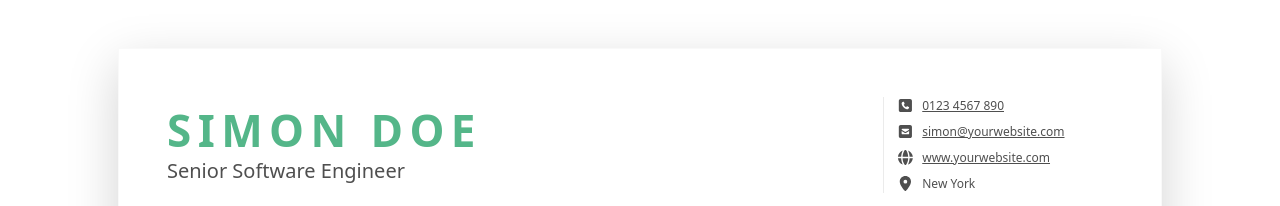
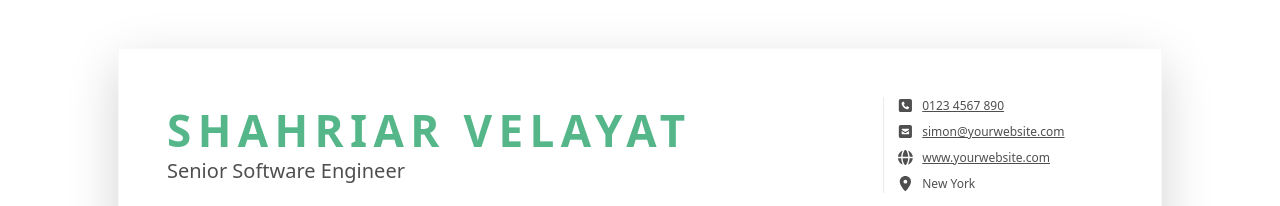
Before and after one commit to ShahriarVelayat/velayat.me, a plain HTML site: page index.html in a window 1280 px wide. Shown: the top 206 px of the page. Drawn offline with Linux system fonts and the light colour scheme.

Commit message:
remove foooter

```diff
--- a/index.html
+++ b/index.html
@@ -31,7 +31,7 @@
 				<div class="resume-header">
 					<div class="row align-items-center">
 						<div class="resume-title col-12 col-md-6 col-lg-8 col-xl-9">
-							<h2 class="resume-name mb-0 text-uppercase">Simon Doe</h2>
+							<h2 class="resume-name mb-0 text-uppercase">Shahriar Velayat</h2>
 							<div class="resume-tagline mb-3 mb-md-0">Senior Software Engineer</div>
 						</div><!--//resume-title-->
 						<div class="resume-contact col-12 col-md-6 col-lg-4 col-xl-3">
@@ -260,8 +260,6 @@
 				</div><!--//container-->
 
 				<footer class="footer text-center py-4">
-					<!--/* This template is free as long as you keep the footer attribution link. If you'd like to use the template without the attribution link, you can buy the commercial license via our website: themes.3rdwavemedia.com Thank you for your support. :) */-->
-					<small class="copyright text-muted">Designed with <span class="sr-only">love</span><i class="fas fa-heart"></i> by <a class="theme-link" href="http://themes.3rdwavemedia.com" target="_blank">Xiaoying Riley</a> for developers</small>
 				</footer>
 
 			</div><!--//main-wrapper-->
```
